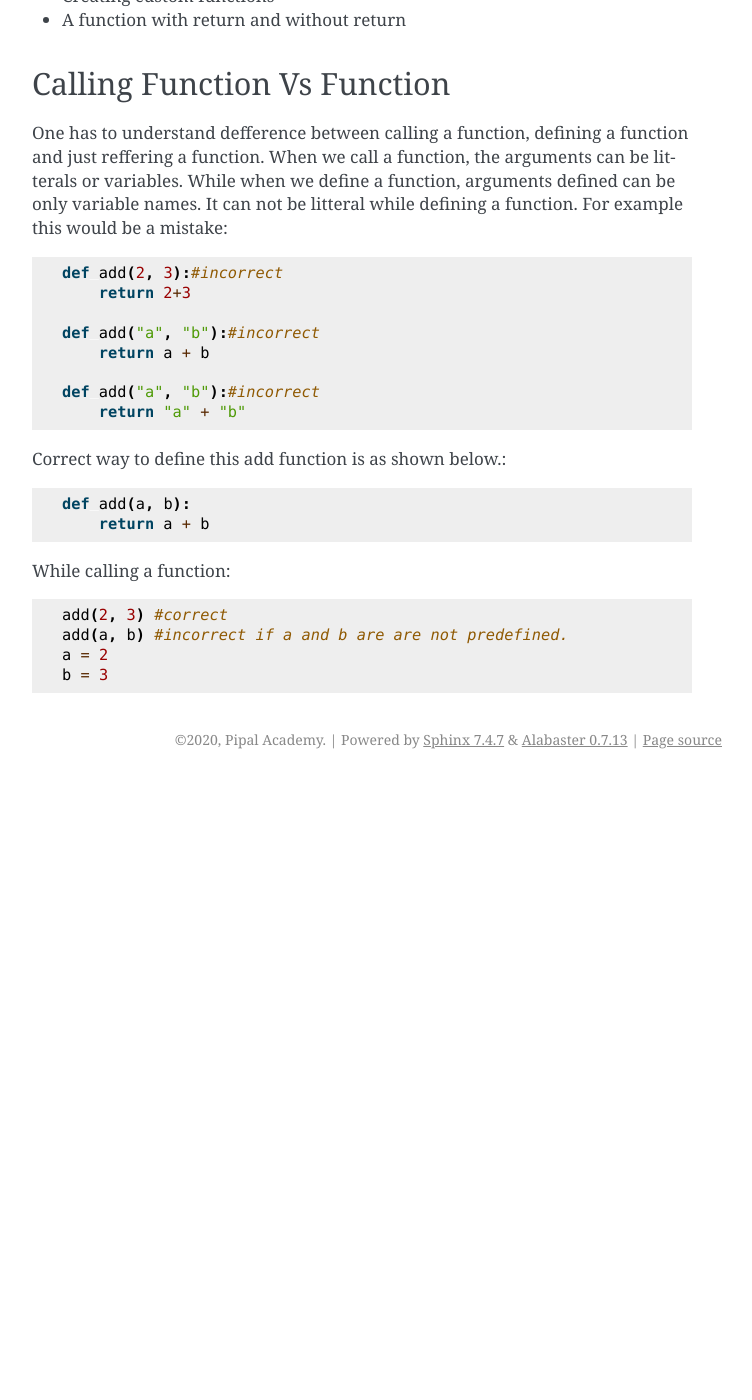
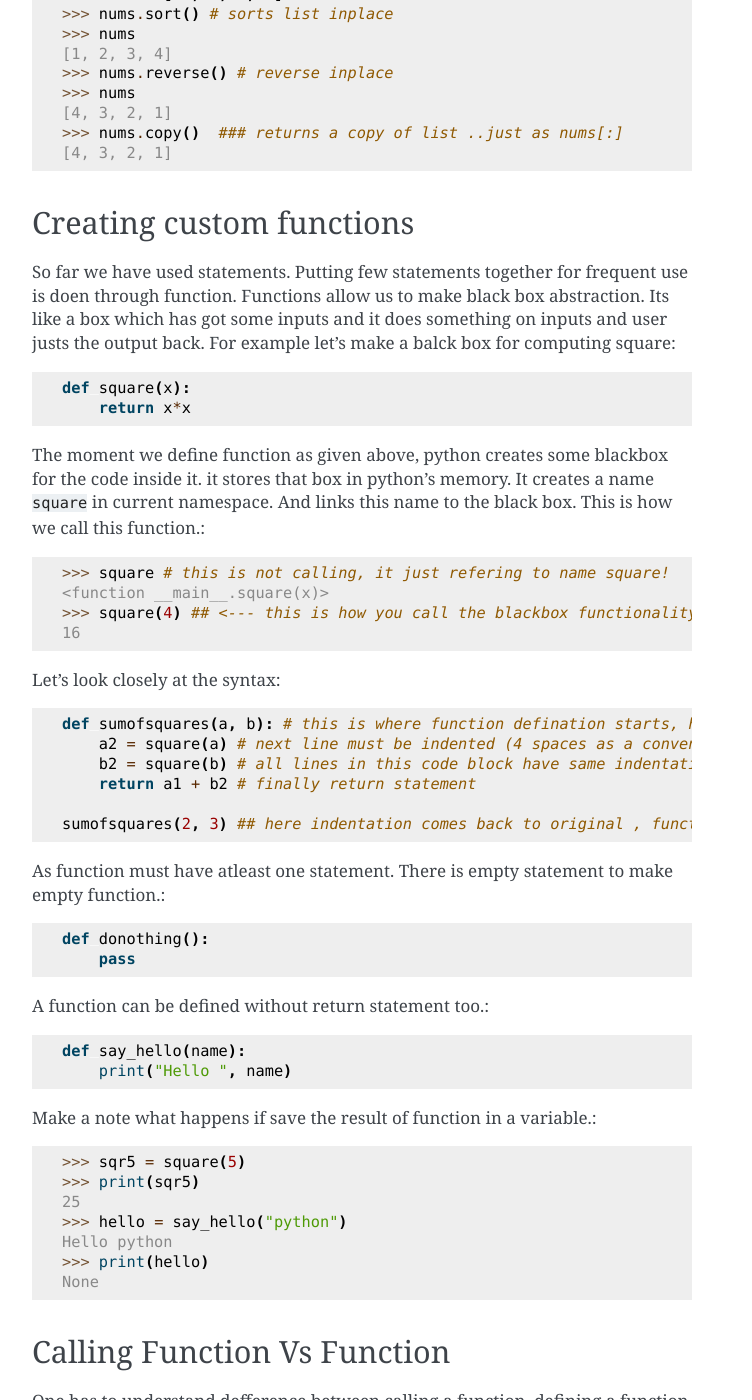
Before and after one commit to vikipedia/python-trainings, a Sphinx documentation site: the page built from online_course/source/module1/day2.rst, in a window 1280 px wide and 1400 px high, scrolled down 4536 px. Shown: the whole window, without its empty margins (388-1140 px from the left). Built offline with Sphinx 7.4.7, drawn with Linux system fonts in a browser that asks for light colours; before the commit the page ends 5315 px from its top, so only the background shows below that; some of the changed text lies outside the part shown.

Commit message:
functions

```diff
--- a/online_course/source/module1/day2.rst
+++ b/online_course/source/module1/day2.rst
@@ -111,6 +111,14 @@
   >>> '    this has spaces on both sides     '.strip()
   'this has spaces on both sides'
 
+Method chaining
+---------------
+
+Have a look at chain of methods called on a string.::
+
+  sentence = "   hello method chaining!   "
+  sentence.strip().split()[-1]
+  ---->---->---->----->----->methods will get executed in this order
 
 **Problem 2.1**
 
@@ -216,8 +224,56 @@
   [4, 3, 2, 1]
 
 
-- Creating custom functions
-- A function with return and without return
+Creating custom functions
+-------------------------
+
+So far we have used statements. Putting few statements together for frequent use
+is doen through function. Functions allow us to make black box abstraction. Its
+like a box which has got some inputs and it does something on inputs and user
+justs the output back. For example let's make a balck box for computing square::
+
+  def square(x):
+      return x*x
+
+The moment we define function as given above, python creates some blackbox for
+the code inside it. it stores that box in python's memory. It creates a name
+``square`` in current namespace. And links this name to the black box. This is how
+we call this function.::
+
+  >>> square # this is not calling, it just refering to name square!
+  <function __main__.square(x)>
+  >>> square(4) ## <--- this is how you call the blackbox functionality.
+  16
+
+Let's look closely at the syntax::
+
+  def sumofsquares(a, b): # this is where function defination starts, has to end with :
+      a2 = square(a) # next line must be indented (4 spaces as a convention)
+      b2 = square(b) # all lines in this code block have same indentation.
+      return a1 + b2 # finally return statement
+
+  sumofsquares(2, 3) ## here indentation comes back to original , function is over this line is outside function.
+
+As function must have atleast one statement. There is empty statement to make
+empty function.::
+
+  def donothing():
+      pass
+
+A function can be defined without return statement too.::
+
+  def say_hello(name):
+      print("Hello ", name)
+
+Make a note what happens if save the result of function in a variable.::
+
+  >>> sqr5 = square(5)
+  >>> print(sqr5)
+  25
+  >>> hello = say_hello("python")
+  Hello python
+  >>> print(hello)
+  None
 
 
 Calling Function Vs Function
@@ -247,3 +303,57 @@
   add(a, b) #incorrect if a and b are are not predefined.
   a = 2
   b = 3
+
+
+Nested function call
+--------------------
+
+When function calls are nested, inner most function is evaluated first then next
+inner most, then next ... like this till all nested function calls are over.::
+
+  def square(x):
+      return x*x
+
+  def double(x):
+      return 2*x
+
+  def addone(x):
+      return x+1
+
+Following line will get executed as given below::
+
+  addone(double(square(3)))
+  addone(double(9)) # square is evaluated
+  addone(18) # double is evaluated
+  19 # addone is evaluated
+
+**Problem 2.6**
+
+  Net asset value, or NAV, is equal to a fund's or company's total assets less its
+  liabilities. NAV is usually computed per share value for MF,ETF or closed ended
+  fund. Write a function to compute NAV. Compute NAV for total assets of 25,00,00,000,
+  liabilities of 30,00,000 and 1000 shares.
+
+    >>> NAV(assets,liabilities,shares)
+
+
+**Problem 2.7**
+
+  In a financial terms a negative balance is represented with round barackets
+  around the number instead of ``-`` sign. Write a function ``numeric_value``
+  which returns actual numeric value. For example a value ``"(1234)"`` should
+  get -1234 as numeric value. while "1234.5" will still get value as 1234.5.::
+
+    >>> numeric_value("(35.5)")
+    -35.5
+    >>> numeric_value("32.5")
+    32.5
+
+**Problem 2.8**
+
+  Have a look at following python code, what will it print?::
+
+    def double(x):
+        print(2*x)
+
+    print(double(double(3)))
```
